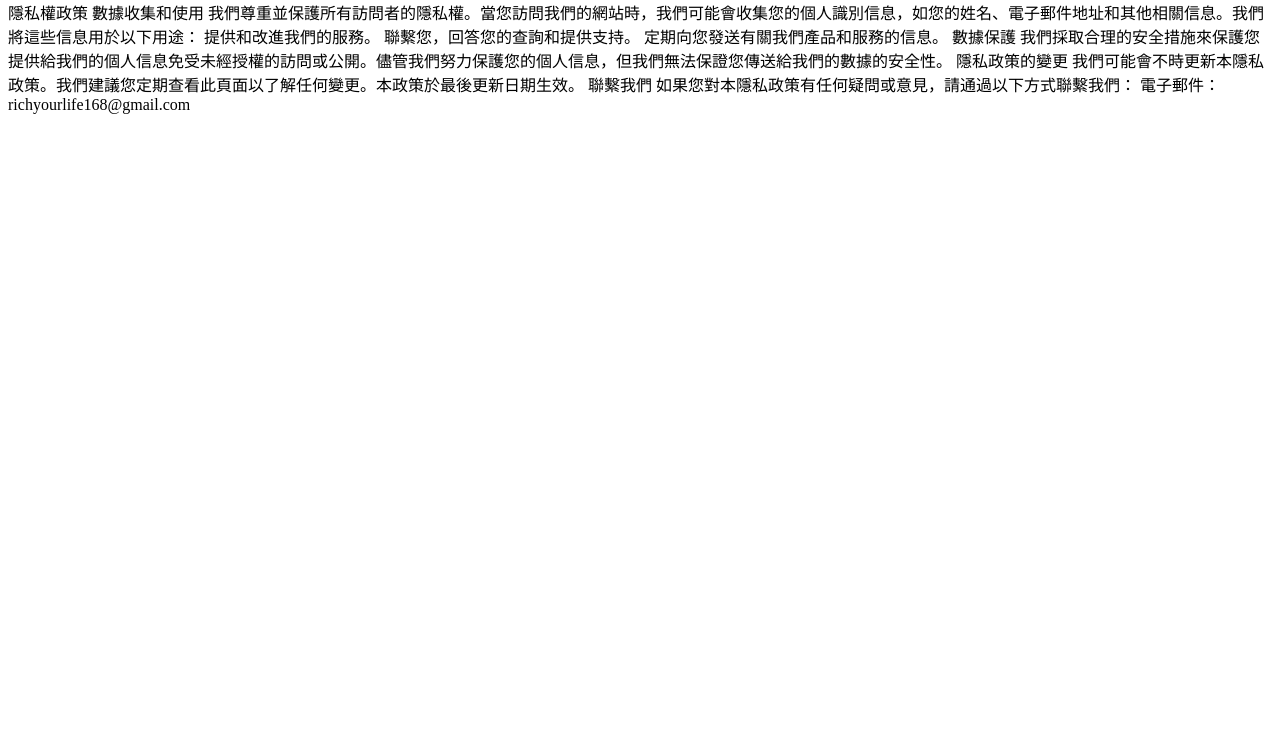
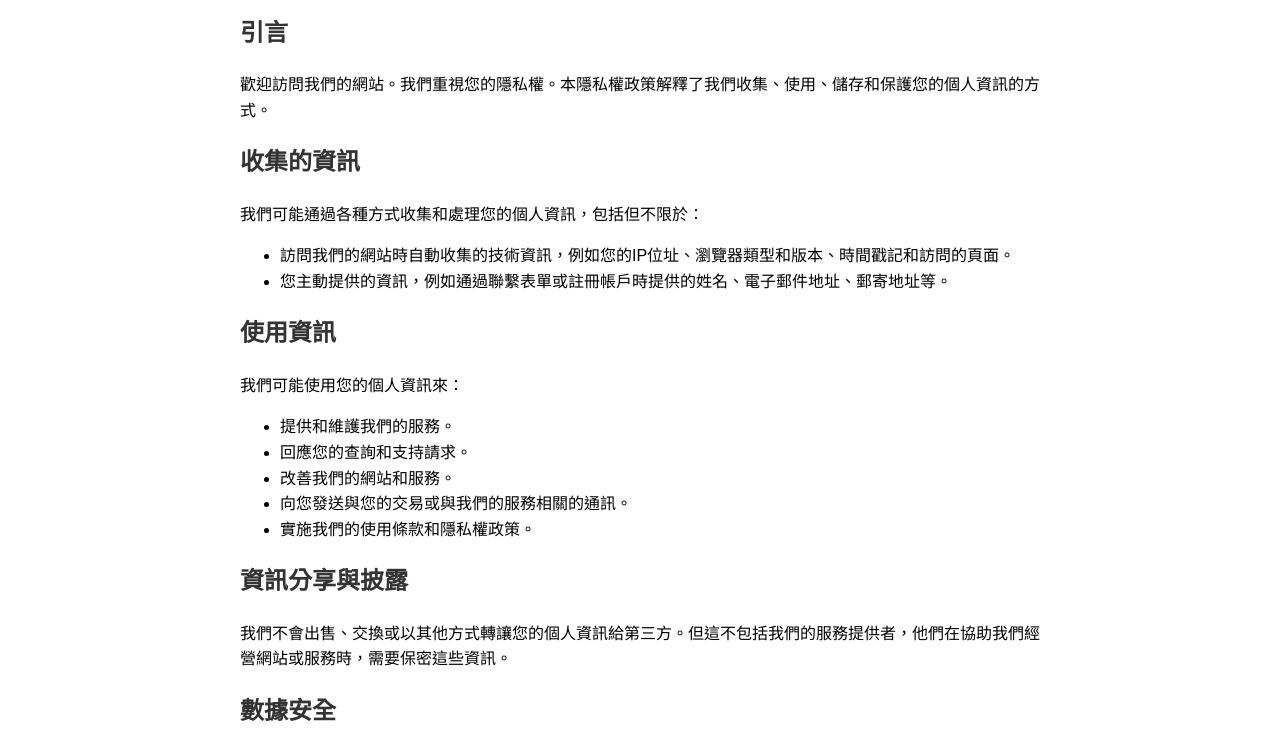
Before and after one commit to katie-and-bear/katie, a plain HTML site: page privacy.html in a window 1280 px wide. Shown: the part 80-827 px from the top of the page. Before the commit the page ends 800 px from the top, so only its background shows below. Drawn offline with Linux system fonts and the light colour scheme.

Commit message:
Update privacy.html

```diff
--- a/privacy.html
+++ b/privacy.html
@@ -1,27 +1,65 @@
 <!DOCTYPE html>
-<html>
+
+<html lang="zh-TW">
 <head>
-    <title>Privacy Policy</title>
+    <meta charset="UTF-8">
+    <meta name="viewport" content="width=device-width, initial-scale=1.0">
+    <title>隱私權政策</title>
+    <style>
+        body {
+            font-family: Arial, sans-serif;
+            line-height: 1.6;
+            margin: 20px;
+        }
+        h1, h2 {
+            color: #333;
+        }
+        p {
+            margin-bottom: 10px;
+        }
+        .content {
+            max-width: 800px;
+            margin: auto;
+        }
+    </style>
 </head>
 <body>
-    <h1>Privacy Policy</h1>
-    <p>隱私權政策
-數據收集和使用
-我們尊重並保護所有訪問者的隱私權。當您訪問我們的網站時，我們可能會收集您的個人識別信息，如您的姓名、電子郵件地址和其他相關信息。我們將這些信息用於以下用途：
+    <div class="content">
+        <h1>隱私權政策</h1>
 
-提供和改進我們的服務。
-聯繫您，回答您的查詢和提供支持。
-定期向您發送有關我們產品和服務的信息。
-數據保護
-我們採取合理的安全措施來保護您提供給我們的個人信息免受未經授權的訪問或公開。儘管我們努力保護您的個人信息，但我們無法保證您傳送給我們的數據的安全性。
+        <h2>引言</h2>
+        <p>歡迎訪問我們的網站。我們重視您的隱私權。本隱私權政策解釋了我們收集、使用、儲存和保護您的個人資訊的方式。</p>
 
-隱私政策的變更
-我們可能會不時更新本隱私政策。我們建議您定期查看此頁面以了解任何變更。本政策於最後更新日期生效。
+        <h2>收集的資訊</h2>
+        <p>我們可能通過各種方式收集和處理您的個人資訊，包括但不限於：</p>
+        <ul>
+            <li>訪問我們的網站時自動收集的技術資訊，例如您的IP位址、瀏覽器類型和版本、時間戳記和訪問的頁面。</li>
+            <li>您主動提供的資訊，例如通過聯繫表單或註冊帳戶時提供的姓名、電子郵件地址、郵寄地址等。</li>
+        </ul>
 
-聯繫我們
-如果您對本隱私政策有任何疑問或意見，請通過以下方式聯繫我們：
+        <h2>使用資訊</h2>
+        <p>我們可能使用您的個人資訊來：</p>
+        <ul>
+            <li>提供和維護我們的服務。</li>
+            <li>回應您的查詢和支持請求。</li>
+            <li>改善我們的網站和服務。</li>
+            <li>向您發送與您的交易或與我們的服務相關的通訊。</li>
+            <li>實施我們的使用條款和隱私權政策。</li>
+        </ul>
 
-電子郵件：	richyourlife168@gmail.com
-</p>
+        <h2>資訊分享與披露</h2>
+        <p>我們不會出售、交換或以其他方式轉讓您的個人資訊給第三方。但這不包括我們的服務提供者，他們在協助我們經營網站或服務時，需要保密這些資訊。</p>
+
+        <h2>數據安全</h2>
+        <p>我們採取適當的數據收集、儲存和處理實踐和安全措施，以保護您的個人資訊免於未經授權的訪問、修改、披露或摧毀。</p>
+
+        <h2>聯繫我們</h2>
+        <p>如果您有任何關於本隱私權政策的問題或意見，請通過以下方式聯繫我們：</p>
+        <ul>
+            <li>電子郵件：richyourlife168@gmail.com</li>
+        </ul>
+
+        <p>本隱私權政策於最近更新日期生效。</p>
+    </div>
 </body>
 </html>
```
